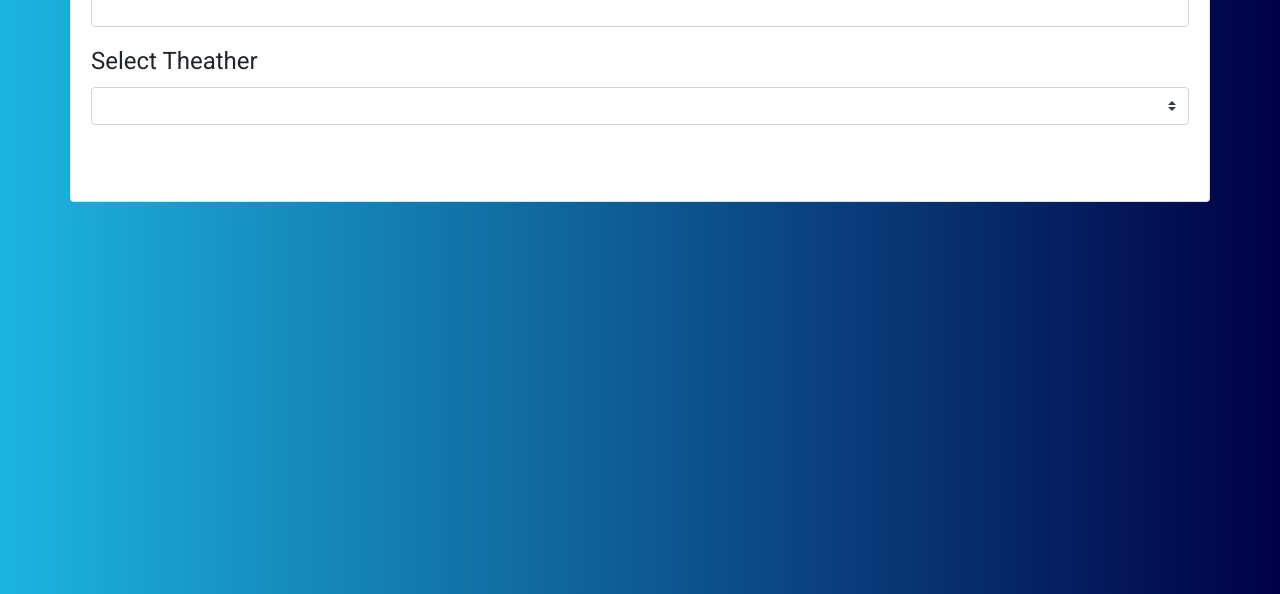
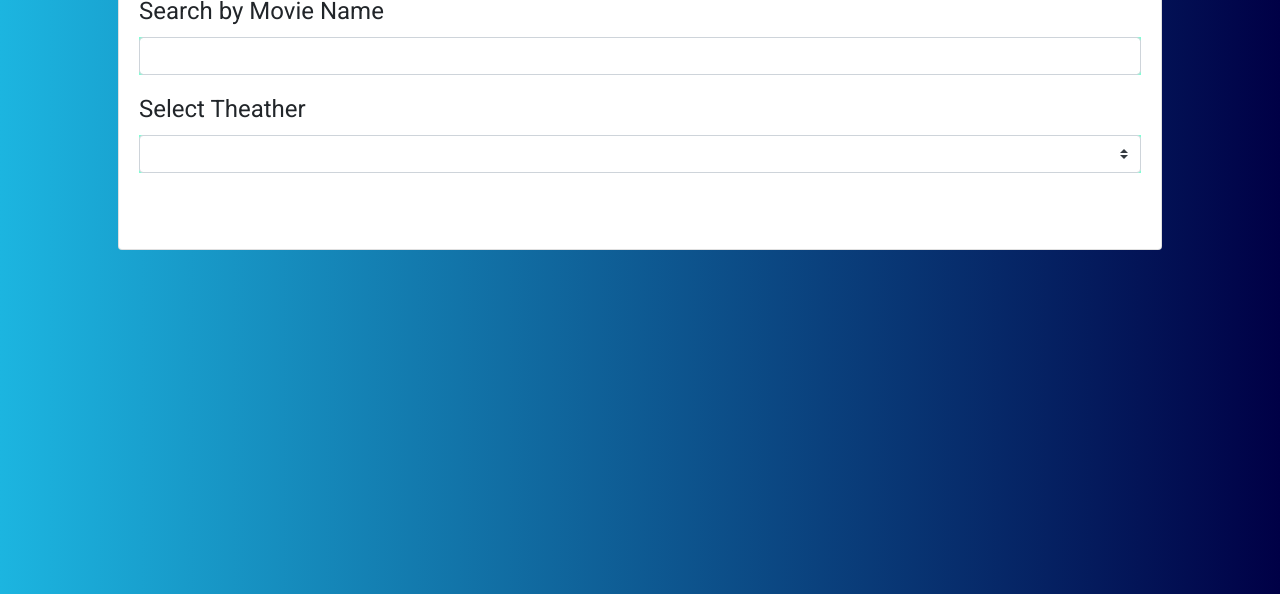
Before and after one commit to vaerilius/Finnkino-API, a plain HTML site: page index.html in a window 1280 px wide. Shown: the part 206-800 px from the top of the page. Drawn offline with nearby package versions, Linux system fonts and the light colour scheme; no server answers.

Commit message:
toimiiko

```diff
--- a/finnkino.css
+++ b/finnkino.css
@@ -7,6 +7,11 @@ body {
  }
 
 img {
-  width: 200px;
+  width: 150px;
   height: auto;
+
 }
+
+.form-group{
+  background: aquamarine;
+}
--- a/index.html
+++ b/index.html
@@ -21,12 +21,12 @@
 
    </nav>
    <div class="container">
-      <div class="row">
-         <div class="card card-body search">
+      <div class="row p-5">
+         <div class="card card-body search ">
             <h1>Search Movies</h1>
 
             <fieldset>
-               <legend>Enter Movie Name</legend>
+               <legend>Search by Movie Name</legend>
                <div class="form-group">
                   <input type="text"  class="form-control" aria-label="Text input with dropdown button" id="searchMovie">
                </div>
```
Also changed, not shown: ui.js (line endings or trailing spaces).
